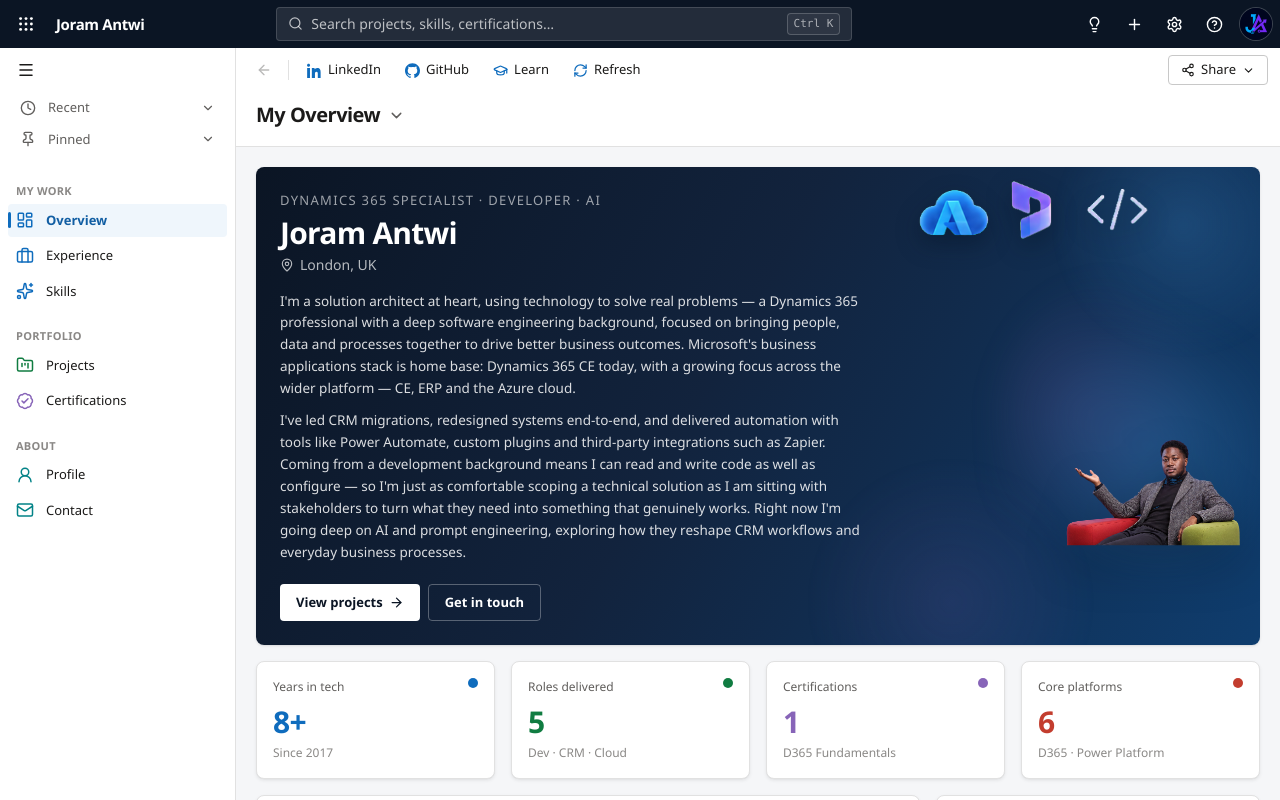
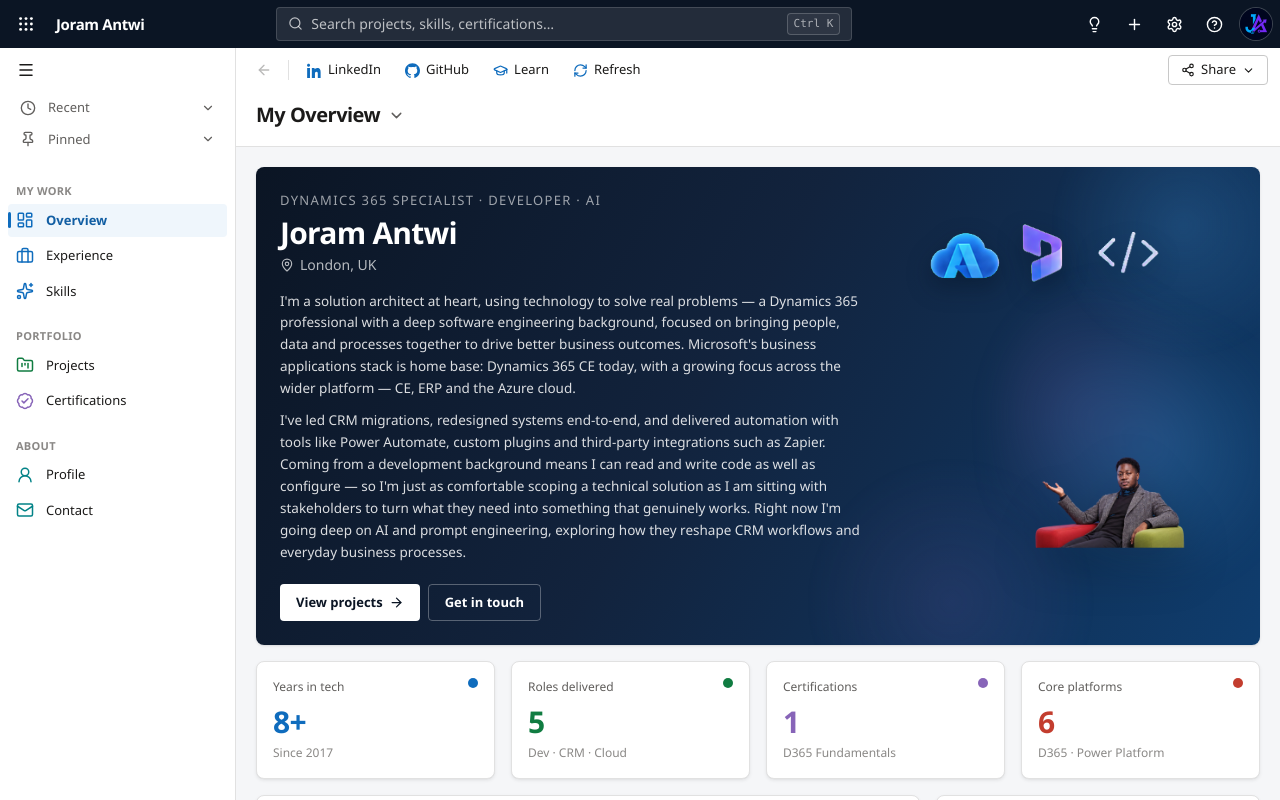
Before and after one commit to joramantwi/Joram-Portfolio, a Next.js app: page / in a window 1280 px wide. Built offline with nearby package versions, Linux system fonts and the light colour scheme.

Commit message:
Rebalance tech lounge hero composition

```diff
--- a/src/components/TechLounge.module.css
+++ b/src/components/TechLounge.module.css
@@ -23,10 +23,10 @@
 
 .portrait {
   position: absolute;
-  right: clamp(-4rem, -4vw, -1.5rem);
-  bottom: 0;
+  right: clamp(0.25rem, 1.2vw, 1rem);
+  bottom: 0.75rem;
   z-index: 2;
-  width: min(46rem, 112%);
+  width: min(42rem, 96%);
   height: auto;
   max-width: none;
   object-fit: contain;
@@ -36,8 +36,8 @@
 
 .iconCluster {
   position: absolute;
-  top: 4%;
-  left: 9%;
+  top: 13%;
+  left: 12%;
   z-index: 4;
   display: flex;
   align-items: center;
@@ -138,14 +138,14 @@
   }
 
   .portrait {
-    right: -5rem;
-    bottom: 0;
-    width: min(47rem, 122%);
+    right: -1rem;
+    bottom: 0.5rem;
+    width: min(43rem, 108%);
   }
 
   .iconCluster {
-    top: 5%;
-    left: 8%;
+    top: 11%;
+    left: 10%;
   }
 
 }
@@ -158,13 +158,14 @@
   }
 
   .portrait {
-    right: -4.5rem;
-    width: 135%;
+    right: -2rem;
+    bottom: 0.25rem;
+    width: 118%;
   }
 
   .iconCluster {
-    top: 4%;
-    left: 5%;
+    top: 9%;
+    left: 7%;
     gap: 0.9rem;
   }
 
```
